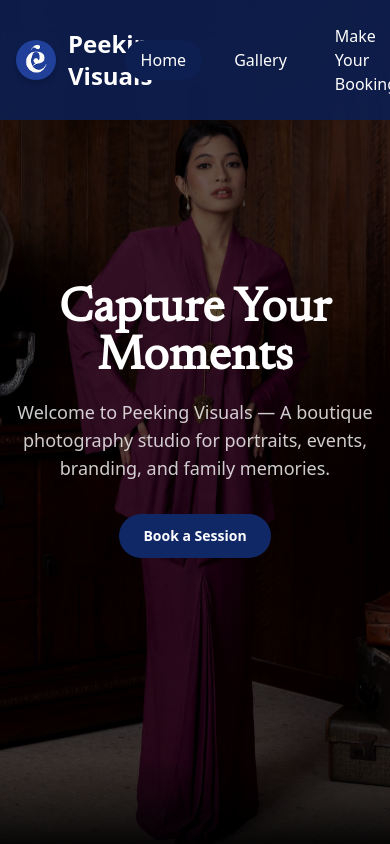
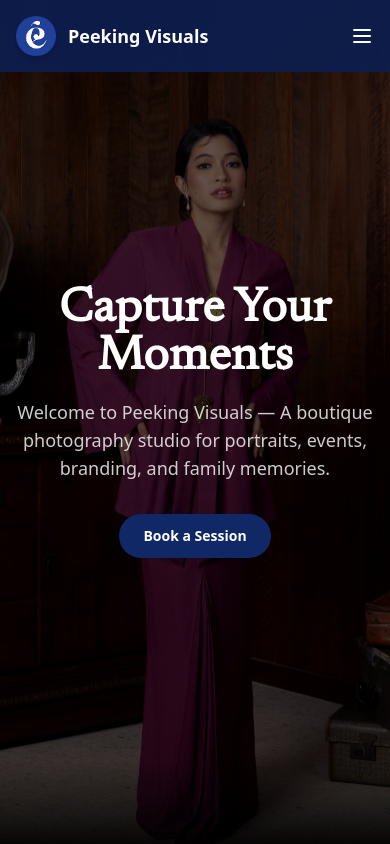
Before and after one commit to mirulasyrani/peeking-studio, a React (Vite) app: page / in a window 390 px wide. Shown: the top 844 px of the page. Built offline with nearby package versions, Linux system fonts and the light colour scheme.

Commit message:
Changed Mobile UI

```diff
--- a/src/components/Navbar.tsx
+++ b/src/components/Navbar.tsx
@@ -1,13 +1,14 @@
 import { Link, useLocation } from 'react-router-dom';
+import { useEffect, useState } from 'react';
+import { useAuth } from '../utils/useAuth';
 import logo from '/peeking-logo.png';
-import { useEffect, useState } from 'react';
-import { useAuth } from '../utils/useAuth'; // import your auth hook
 
 export default function Navbar() {
   const { pathname } = useLocation();
   const [scrolled, setScrolled] = useState(false);
+  const [menuOpen, setMenuOpen] = useState(false);
 
-  const auth = useAuth(); // get auth state and methods
+  const auth = useAuth();
 
   useEffect(() => {
     const handleScroll = () => {
@@ -17,30 +18,55 @@ export default function Navbar() {
     return () => window.removeEventListener('scroll', handleScroll);
   }, []);
 
+  const navLinks = [
+    { to: '/', label: 'Home' },
+    { to: '/gallery', label: 'Gallery' },
+    { to: '/book', label: 'Make Your Booking' },
+    { to: '/about', label: 'About Us' },
+  ];
+
   return (
     <header
-      className={`fixed top-0 left-0 w-full z-50 transition-all duration-300
-        ${scrolled ? 'shadow-[0_2px_6px_rgba(0,0,0,0.2)]' : 'shadow-none'}
-        bg-[#0D1E50]/90 backdrop-blur-xl`}
+      className={`fixed top-0 left-0 w-full z-50 transition-all duration-300 ${
+        scrolled ? 'shadow-[0_2px_6px_rgba(0,0,0,0.2)]' : ''
+      } bg-[#0D1E50]/90 backdrop-blur-xl`}
     >
       <div className="max-w-7xl mx-auto px-4 py-4 flex items-center justify-between">
+        {/* Logo */}
         <Link to="/" className="flex items-center space-x-3">
           <img
             src={logo}
             alt="Logo"
             className="h-10 w-10 object-cover rounded-full shadow-md"
           />
-          <span className="text-white text-2xl font-bold">Peeking Visuals</span>
+          <span className="text-white text-lg sm:text-2xl font-bold whitespace-nowrap">
+            Peeking Visuals
+          </span>
         </Link>
 
-        <nav className="flex items-center space-x-4">
-          {/* Common navigation links */}
-          {[
-            { to: '/', label: 'Home' },
-            { to: '/gallery', label: 'Gallery' },
-            { to: '/book', label: 'Make Your Booking' },
-            { to: '/about', label: 'About Us' },
-          ].map(({ to, label }) => (
+        {/* Hamburger Icon (mobile only) */}
+        <button
+          className="sm:hidden text-white focus:outline-none"
+          onClick={() => setMenuOpen(!menuOpen)}
+        >
+          <svg
+            className="w-6 h-6"
+            fill="none"
+            stroke="currentColor"
+            strokeWidth="2"
+            viewBox="0 0 24 24"
+          >
+            {menuOpen ? (
+              <path strokeLinecap="round" strokeLinejoin="round" d="M6 18L18 6M6 6l12 12" />
+            ) : (
+              <path strokeLinecap="round" strokeLinejoin="round" d="M4 6h16M4 12h16M4 18h16" />
+            )}
+          </svg>
+        </button>
+
+        {/* Desktop nav links */}
+        <nav className="hidden sm:flex items-center space-x-4">
+          {navLinks.map(({ to, label }) => (
             <Link
               key={to}
               to={to}
@@ -52,7 +78,6 @@ export default function Navbar() {
             </Link>
           ))}
 
-          {/* Conditional admin login/logout */}
           {!auth.isAuthenticated ? (
             <Link
               to="/admin"
@@ -72,6 +97,48 @@ export default function Navbar() {
           )}
         </nav>
       </div>
+
+      {/* Mobile menu (shown when menuOpen is true) */}
+      {menuOpen && (
+        <div className="sm:hidden px-4 pb-4">
+          <div className="flex flex-col space-y-2">
+            {navLinks.map(({ to, label }) => (
+              <Link
+                key={to}
+                to={to}
+                onClick={() => setMenuOpen(false)}
+                className={`text-white px-4 py-2 rounded-lg hover:bg-[#102866] transition ${
+                  pathname === to || pathname.startsWith(to + '/') ? 'bg-[#0D1E50]' : ''
+                }`}
+              >
+                {label}
+              </Link>
+            ))}
+
+            {!auth.isAuthenticated ? (
+              <Link
+                to="/admin"
+                onClick={() => setMenuOpen(false)}
+                className={`text-white px-4 py-2 rounded-lg hover:bg-[#102866] transition ${
+                  pathname === '/admin' ? 'bg-[#0D1E50]' : ''
+                }`}
+              >
+                Admin Login
+              </Link>
+            ) : (
+              <button
+                onClick={() => {
+                  auth.logout();
+                  setMenuOpen(false);
+                }}
+                className="text-white px-4 py-2 rounded-lg bg-red-600 hover:bg-red-700 transition"
+              >
+                Logout
+              </button>
+            )}
+          </div>
+        </div>
+      )}
     </header>
   );
 }
--- a/src/pages/admin/UploadImages.tsx
+++ b/src/pages/admin/UploadImages.tsx
@@ -41,6 +41,8 @@ export default function UploadImages() {
       formData.append('folder', folder.trim());
       formData.append('caption', caption.trim());
       images.forEach((imageFile) => formData.append('images', imageFile));
+
+      console.log("VITE_API_URL:", import.meta.env.VITE_API_URL);
 
       const response = await fetch(`${import.meta.env.VITE_API_URL}/api/upload/upload`, {
         method: 'POST',
```
